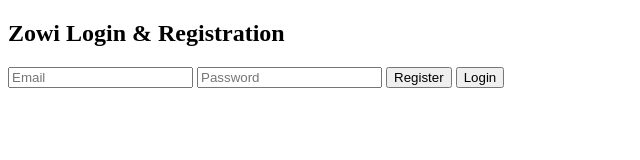
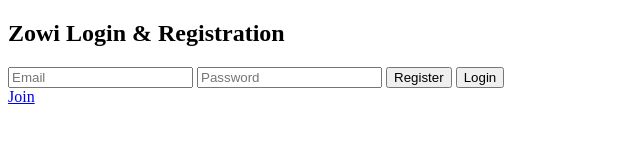
Before and after one commit to rohobotya/Zowi-Brandinglog, a plain HTML site: page index.html in a window 1280 px wide. Shown: the full height of the page, 0-640 px from the left. Drawn offline with Linux system fonts and the light colour scheme.

Commit message:
Update index.html

```diff
--- a/index.html
+++ b/index.html
@@ -13,6 +13,9 @@
     <button id="registerBtn">Register</button>
     <button id="loginBtn">Login</button>
   </div>
+  <section class="Join">
+        <a href="https://rohobotya.github.io/www.zowipromotion.com/" class="cta-button" target="_blank">Join</a>
+  </section>
   <p id="status"></p>
 
   <script type="module" src="firebase-config.js"></script>
```
